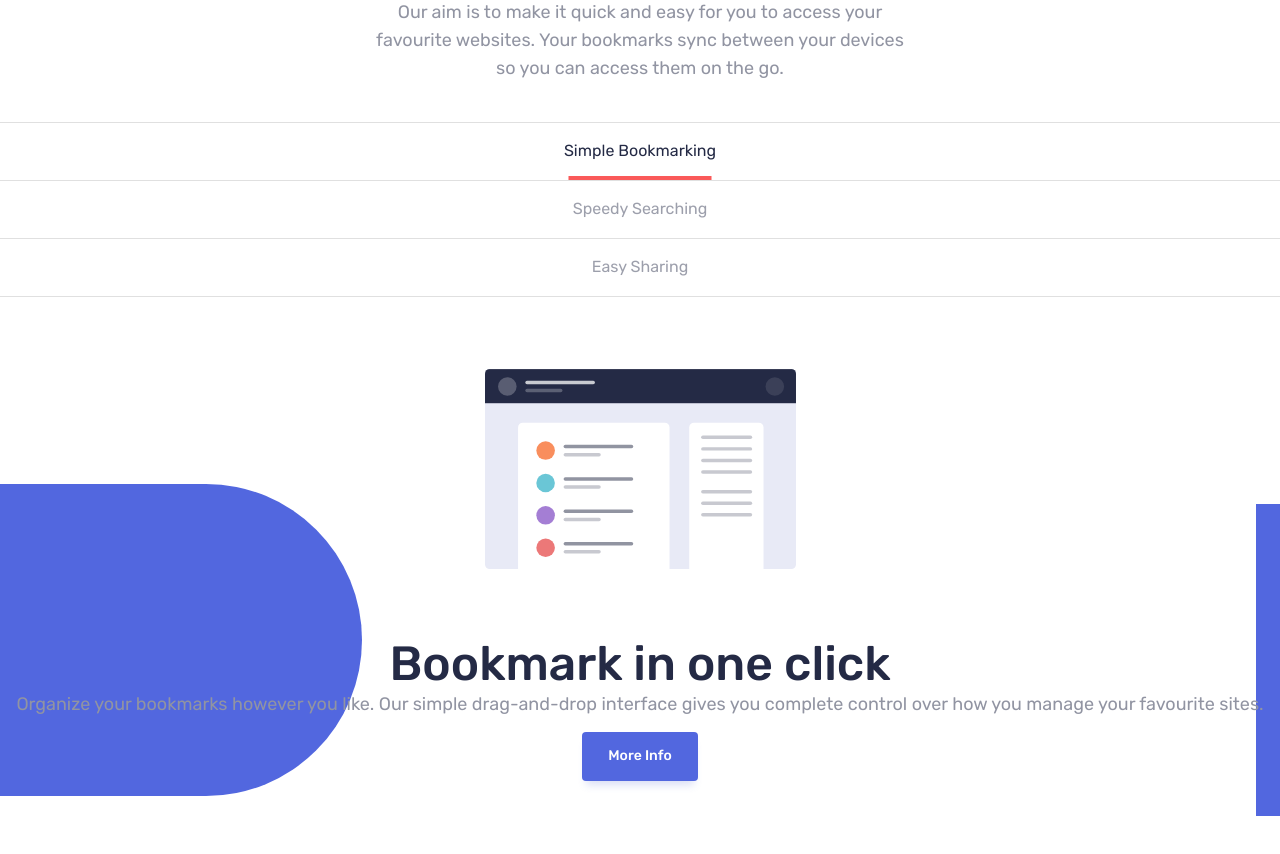
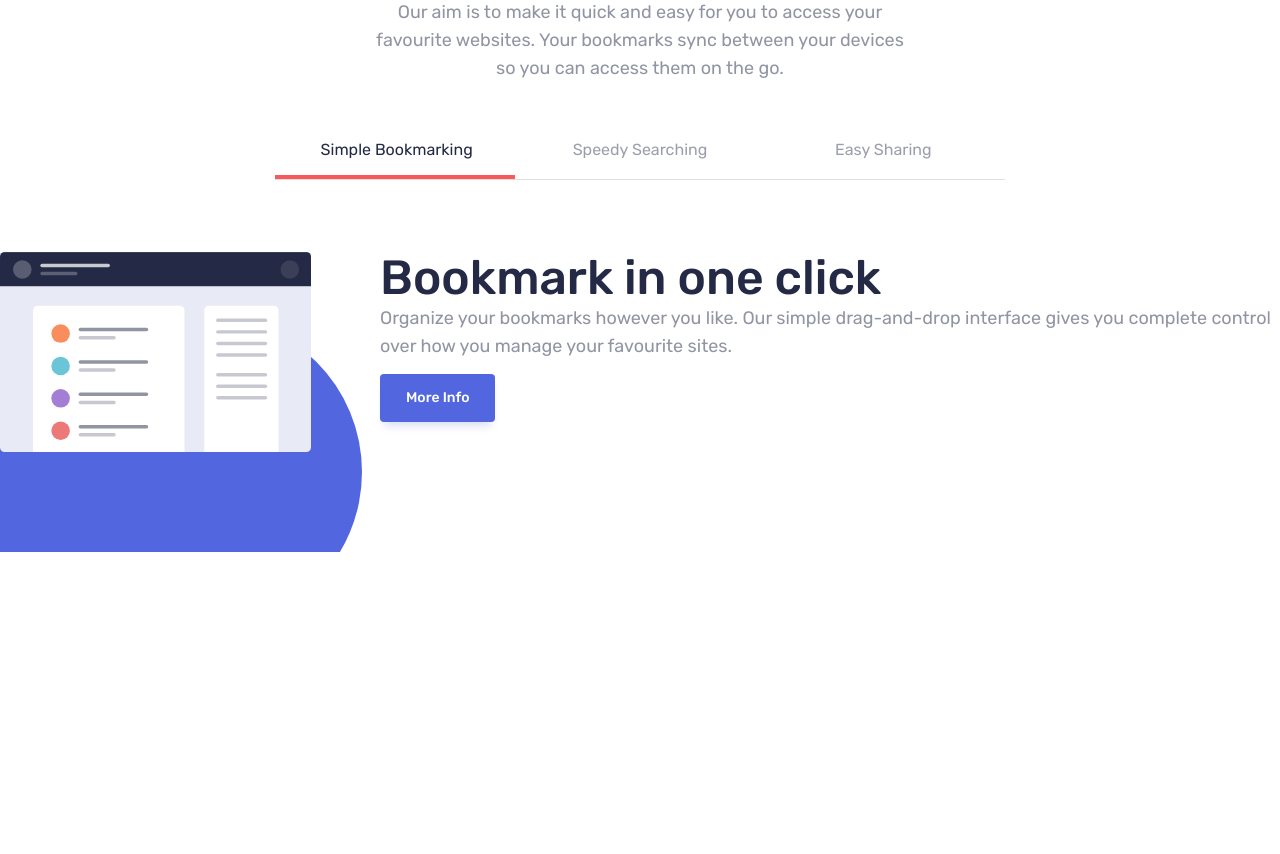
Before and after one commit to 0x41-li/bookmark-landing-page, a React (Vite) app: page / in a window 1280 px wide. Shown: the part 760-1614 px from the top of the page. Built offline with nearby package versions, Linux system fonts and the light colour scheme.

Commit message:
Features section completed for 768px devices and lower

```diff
--- a/src/sections/Features.tsx
+++ b/src/sections/Features.tsx
@@ -9,6 +9,7 @@ import {
   Theme,
   Typography,
   alpha,
+  useMediaQuery,
   useTheme,
 } from "@mui/material";
 import { useState } from "react";
@@ -22,6 +23,8 @@ const Features = () => {
   const theme = useTheme() as Theme;
 
   const [tabsIndex, setTabsIndex] = useState(0);
+
+  const IsMobile = useMediaQuery(theme.breakpoints.down("md"));
 
   return (
     <Container sx={{ marginBlockStart: theme.spacing(35) }}>
@@ -42,29 +45,36 @@ const Features = () => {
         <Tabs
           value={tabsIndex}
           onChange={(_, i) => setTabsIndex(i)}
-          orientation="vertical"
+          orientation={IsMobile ? "vertical" : "horizontal"}
           textColor="inherit"
           indicatorColor="secondary"
           TabIndicatorProps={{
             style: {
-              top: `${58 * (tabsIndex + 1) - 4}px`,
+              top: IsMobile ? `${58 * (tabsIndex + 1) - 4}px` : "",
               height: "4px",
-              width: "143px",
-              left: "50%",
-              translate: "-50% 0",
+              width: IsMobile ? "143px" : "240px",
+              left: IsMobile ? "50%" : `${234 * tabsIndex}px`,
+              translate: IsMobile ? "-50% 0" : "",
             },
           }}
           sx={{
+            maxWidth: "730px",
+            marginInline: "auto",
+            borderBottom: IsMobile ? "unset" : "1px solid rgba(0, 0, 0, 0.12)",
             "& .MuiTab-root": {
               color: alpha(theme.palette.darkBlue.main, 0.75),
               fontWeight: 400,
               textTransform: "capitalize",
               height: "57px",
               maxWidth: "unset",
+              flex: IsMobile ? "0 0 1" : "1",
             },
             "& .Mui-selected": {
               color: theme.palette.darkBlue.main,
               fontWeight: 400,
+            },
+            "& .MuiDivider-root": {
+              display: { md: "none" },
             },
           }}
         >
@@ -88,25 +98,28 @@ const Features = () => {
               translate: `calc(-${tabsIndex * 100}% - ${tabsIndex * 32}px) 0%`,
               "&>*": { flex: "0 0 100%" },
               transition: "translate 400ms ease-in-out",
+              paddingBlockEnd: { md: theme.spacing(8) },
             }}
             flexDirection="row"
             gap={theme.spacing(8)}
           >
-            <Box
+            <Stack
               sx={{
                 position: "relative",
-                flex: "0 0 100%",
 
                 marginBlockStart: theme.spacing(18),
                 paddingInline: theme.spacing(8),
               }}
+              gap={{ xs: theme.spacing(17.25) }}
+              flexDirection={{ md: "row" }}
+              alignItems={{ md: "flex-start" }}
             >
               {/* blue background behind the illustration */}
               <Box
                 sx={{
                   position: "absolute",
 
-                  top: { xs: "9vw" },
+                  top: { xs: "9vw", md: "5vw" },
 
                   left: {
                     xs: 0,
@@ -115,8 +128,7 @@ const Features = () => {
 
                   width: {
                     xs: "81.4vw",
-                    sm: "70vw",
-                    md: "30vw",
+                    md: "40vw",
                     xl: "35.8vw",
                     [theme.breakpoints.up(1980)]: {
                       display: "none",
@@ -170,14 +182,19 @@ const Features = () => {
                   display: "flex",
                   flexDirection: "column",
                   justifyContent: "center",
-                  alignItems: "center",
-                  marginBlockStart: theme.spacing(17.25),
+                  alignItems: { xs: "center", md: "flex-start" },
                 }}
               >
-                <Typography variant="h2" textAlign={{ xs: "center" }}>
+                <Typography
+                  variant="h2"
+                  textAlign={{ xs: "center", md: "left" }}
+                >
                   Bookmark in one click
                 </Typography>
-                <Typography variant="body1" textAlign={{ xs: "center" }}>
+                <Typography
+                  variant="body1"
+                  textAlign={{ xs: "center", md: "left" }}
+                >
                   Organize your bookmarks however you like. Our simple
                   drag-and-drop interface gives you complete control over how
                   you manage your favourite sites.
@@ -193,36 +210,31 @@ const Features = () => {
                   More Info
                 </Button>
               </Box>
-            </Box>
+            </Stack>
 
-            <Box
+            <Stack
               sx={{
                 position: "relative",
-                flex: {
-                  md: "1",
-                },
 
                 marginBlockStart: theme.spacing(18),
+                paddingInline: theme.spacing(8),
               }}
+              gap={{ xs: theme.spacing(17.25) }}
+              flexDirection={{ md: "row" }}
+              alignItems={{ md: "flex-start" }}
             >
               {/* blue background behind the illustration */}
               <Box
                 sx={{
                   position: "absolute",
-                  top: { xs: "22vw", sm: "90px", xl: "135px" },
+                  top: { xs: "22vw", md: "12vw" },
                   left: {
+                    xs: 0,
                     lg: theme.spacing(-16),
-                    [theme.breakpoints.between(1104, 1280)]: {
-                      left: `calc( ((100vw - 1104px) / -2) - ${theme.spacing(
-                        16
-                      )})`,
-                    },
-                    xl: "calc((100vw - 1104px ) / -2)",
                   },
                   width: {
                     xs: "81.4vw",
-                    sm: "70vw",
-                    md: "30vw",
+                    md: "34vw",
                     xl: "35.8vw",
                     [theme.breakpoints.up(1980)]: {
                       display: "none",
@@ -275,17 +287,22 @@ const Features = () => {
                   display: "flex",
                   flexDirection: "column",
                   justifyContent: "center",
-                  alignItems: "center",
-                  marginBlockStart: theme.spacing(17.25),
+                  alignItems: { xs: "center", md: "flex-start" },
                 }}
               >
-                <Typography variant="h2" textAlign={{ xs: "center" }}>
-                  Bookmark in one click
+                <Typography
+                  variant="h2"
+                  textAlign={{ xs: "center", md: "left" }}
+                >
+                  Intelligent search
                 </Typography>
-                <Typography variant="body1" textAlign={{ xs: "center" }}>
-                  Organize your bookmarks however you like. Our simple
-                  drag-and-drop interface gives you complete control over how
-                  you manage your favourite sites.
+                <Typography
+                  variant="body1"
+                  textAlign={{ xs: "center", md: "left" }}
+                >
+                  Our powerful search feature will help you find saved sites in
+                  no time at all. No need to trawl through all of your
+                  bookmarks.
                 </Typography>
                 <Button
                   variant="contained"
@@ -298,17 +315,18 @@ const Features = () => {
                   More Info
                 </Button>
               </Box>
-            </Box>
+            </Stack>
 
-            <Box
+            <Stack
               sx={{
                 position: "relative",
-                flex: {
-                  md: "1",
-                },
 
                 marginBlockStart: theme.spacing(18),
+                paddingInline: theme.spacing(8),
               }}
+              gap={{ xs: theme.spacing(17.25) }}
+              flexDirection={{ md: "row" }}
+              alignItems={{ md: "flex-start" }}
             >
               {/* blue background behind the illustration */}
               <Box
@@ -316,18 +334,12 @@ const Features = () => {
                   position: "absolute",
                   top: { xs: "24vw", sm: "90px", xl: "135px" },
                   left: {
+                    xs: 0,
                     lg: theme.spacing(-16),
-                    [theme.breakpoints.between(1104, 1280)]: {
-                      left: `calc( ((100vw - 1104px) / -2) - ${theme.spacing(
-                        16
-                      )})`,
-                    },
-                    xl: "calc((100vw - 1104px ) / -2)",
                   },
                   width: {
                     xs: "81.4vw",
-                    sm: "70vw",
-                    md: "30vw",
+                    md: "40vw",
                     xl: "35.8vw",
                     [theme.breakpoints.up(1980)]: {
                       display: "none",
@@ -380,17 +392,22 @@ const Features = () => {
                   display: "flex",
                   flexDirection: "column",
                   justifyContent: "center",
-                  alignItems: "center",
-                  marginBlockStart: theme.spacing(17.25),
+                  alignItems: { xs: "center", md: "flex-start" },
                 }}
               >
-                <Typography variant="h2" textAlign={{ xs: "center" }}>
-                  Bookmark in one click
+                <Typography
+                  variant="h2"
+                  textAlign={{ xs: "center", md: "left" }}
+                >
+                  Share your bookmarks
                 </Typography>
-                <Typography variant="body1" textAlign={{ xs: "center" }}>
-                  Organize your bookmarks however you like. Our simple
-                  drag-and-drop interface gives you complete control over how
-                  you manage your favourite sites.
+                <Typography
+                  variant="body1"
+                  textAlign={{ xs: "center", md: "left" }}
+                >
+                  Easily share your bookmarks and collections with others.
+                  Create a shareable link that you can send at the click of a
+                  button.
                 </Typography>
                 <Button
                   variant="contained"
@@ -403,7 +420,7 @@ const Features = () => {
                   More Info
                 </Button>
               </Box>
-            </Box>
+            </Stack>
           </Stack>
         </Box>
       </Box>
```
